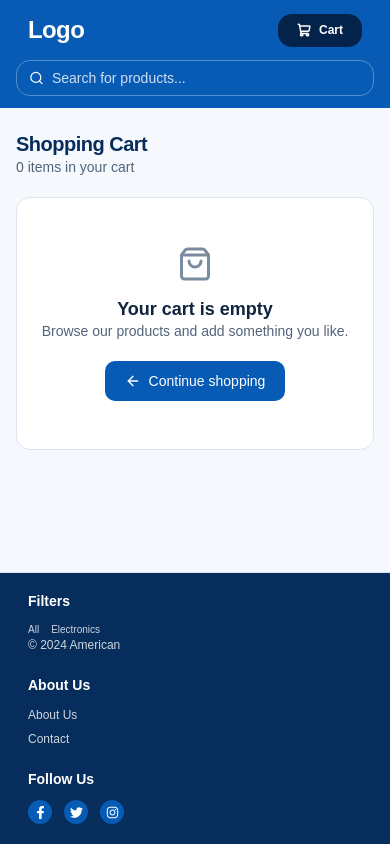
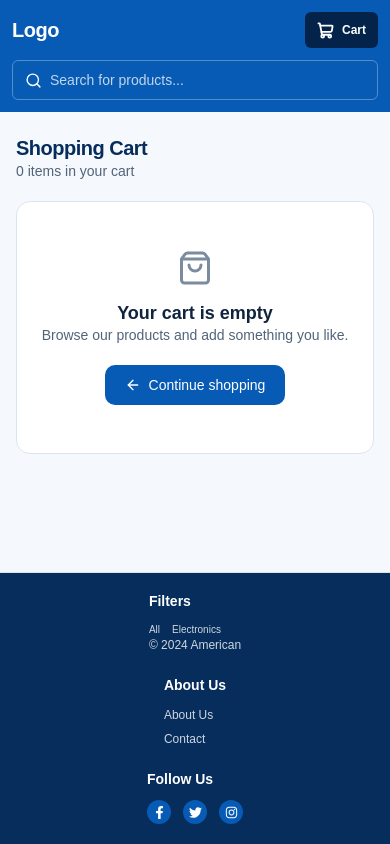
Before and after one commit to siwamsingh/WhatBytes-Assignment, a Next.js app: page /cart in a window 390 px wide. Built offline with nearby package versions, Linux system fonts and the light colour scheme.

Commit message:
fixed ui and updated packages

```diff
--- a/app/globals.css
+++ b/app/globals.css
@@ -155,14 +155,3 @@ h3,
 h4 {
   line-height: 1.25;
 }
-
-
-:focus-visible {
-  outline: 2px solid var(--ring);
-  outline-offset: 3px;
-}
-
-::selection {
-  background: var(--primary-light);
-  color: var(--navy);
-}
--- a/components/Footer.tsx
+++ b/components/Footer.tsx
@@ -12,7 +12,7 @@ export default function Footer() {
       <div className="mx-auto max-w-7xl px-7 py-5">
         <div className="grid grid-cols-1 gap-6 sm:grid-cols-3">
           {/* Filters */}
-          <div>
+          <div className="w-fit mx-auto">
             <h2 className="mb-3 text-sm font-semibold">
               Filters
             </h2>
@@ -36,7 +36,7 @@ export default function Footer() {
           </div>
 
           {/* About Us */}
-          <div>
+          <div className="w-fit mx-auto">
             <h2 className="mb-3 text-sm font-semibold">
               About Us
             </h2>
@@ -57,7 +57,7 @@ export default function Footer() {
           </div>
 
           {/* Follow Us */}
-          <div>
+          <div className="w-fit mx-auto">
             <h2 className="mb-3 text-sm font-semibold">
               Follow Us
             </h2>
--- a/components/Header.tsx
+++ b/components/Header.tsx
@@ -1,33 +1,44 @@
+
+"use client";
+
 import Link from "next/link";
 import { Search, ShoppingCart } from "lucide-react";
+import { useAppSelector } from "../store/hooks";
 
 export default function Header() {
+  const cartItems = useAppSelector((state) => state.cart.items);
+
+  const cartCount = cartItems.reduce(
+    (total, item) => total + item.quantity,
+    0
+  );
+
   return (
     <header className="sticky top-0 z-50 bg-primary">
-      <div className="mx-auto flex h-[60px] max-w-7xl items-center justify-between gap-4 px-7">
-        {/* Logo */}
+      {/* Main Header */}
+      <div className="mx-auto flex h-[60px] max-w-7xl items-center gap-3 px-3 sm:gap-5 sm:px-6 lg:px-8">
         {/* Logo */}
         <Link
           href="/"
-          className="shrink-0 text-2xl font-bold tracking-tight !text-white"
+          className="shrink-0 text-xl font-bold tracking-tight !text-white sm:text-2xl"
         >
           Logo
         </Link>
 
-        {/* Search Bar */}
+        {/* Desktop Search Bar */}
         <form
           action="/"
           method="GET"
           role="search"
-          className="mx-auto hidden w-full max-w-[235px] sm:block"
+          className="mx-auto hidden min-w-0 max-w-md flex-1 sm:block"
         >
           <label htmlFor="header-search" className="sr-only">
             Search for products
           </label>
 
-          <div className="flex h-[33px] items-center gap-2 rounded-lg border border-white/30 px-3 transition-colors focus-within:border-white">
+          <div className="flex h-10 w-full min-w-0 items-center gap-2 rounded-sm border border-white/30 px-3 transition-colors">
             <Search
-              size={14}
+              size={17}
               className="shrink-0 text-white"
               aria-hidden="true"
             />
@@ -37,7 +48,7 @@ export default function Header() {
               type="search"
               name="search"
               placeholder="Search for products..."
-              className="w-full min-w-0 bg-transparent text-[11px] text-white outline-none placeholder:text-white/90"
+              className="h-full w-full min-w-0 appearance-none border-0 bg-transparent text-sm text-white outline-none ring-0 placeholder:text-white/75 focus:border-0 focus:outline-none focus:ring-0 focus-visible:outline-none"
             />
           </div>
         </form>
@@ -45,10 +56,25 @@ export default function Header() {
         {/* Cart Button */}
         <Link
           href="/cart"
-          className="flex h-[33px] min-w-[84px] shrink-0 items-center justify-center gap-2 rounded-lg bg-navy-dark px-4 text-xs font-semibold !text-white transition-colors hover:bg-navy"
+          aria-label={`Cart, ${cartCount} items`}
+          className="relative ml-auto flex h-9 shrink-0 items-center justify-center gap-2 rounded-sm bg-navy-dark px-3 text-xs font-semibold !text-white transition-colors hover:bg-navy sm:ml-0 sm:px-4"
         >
-          <ShoppingCart size={14} strokeWidth={2.5} className="text-white" />
-          <span className="text-white">Cart</span>
+          <span className="relative inline-flex">
+            <ShoppingCart
+              size={17}
+              strokeWidth={2.5}
+              className="text-white"
+              aria-hidden="true"
+            />
+
+            {cartCount > 0 && (
+              <span className="absolute -right-[-22px] -top-3.5 flex h-[18px] min-w-[18px] items-center justify-center rounded-full border-2 border-primary bg-white px-1 text-[10px] font-bold leading-none text-primary shadow-sm">
+                {cartCount > 99 ? "99+" : cartCount}
+              </span>
+            )}
+          </span>
+
+          <span>Cart</span>
         </Link>
       </div>
 
@@ -57,21 +83,25 @@ export default function Header() {
         action="/"
         method="GET"
         role="search"
-        className="px-4 pb-3 sm:hidden"
+        className="px-3 pb-3 sm:hidden"
       >
         <label htmlFor="mobile-search" className="sr-only">
           Search for products
         </label>
 
-        <div className="flex h-9 items-center gap-2 rounded-lg border border-white/30 px-3 focus-within:border-white">
-          <Search size={16} className="text-white" aria-hidden="true" />
+        <div className="flex h-10 w-full min-w-0 items-center gap-2 rounded-sm border border-white/30 px-3">
+          <Search
+            size={17}
+            className="shrink-0 text-white"
+            aria-hidden="true"
+          />
 
           <input
             id="mobile-search"
             type="search"
             name="search"
             placeholder="Search for products..."
-            className="w-full bg-transparent text-sm text-white outline-none placeholder:text-white/80"
+            className="h-full w-full min-w-0 appearance-none border-0 bg-transparent text-sm text-white outline-none ring-0 placeholder:text-white/75 focus:border-0 focus:outline-none focus:ring-0 focus-visible:outline-none"
           />
         </div>
       </form>
--- a/package.json
+++ b/package.json
@@ -9,11 +9,13 @@
     "lint": "eslint"
   },
   "dependencies": {
+    "@reduxjs/toolkit": "^2.13.0",
     "lucide-react": "^1.53.0",
     "next": "16.4.0",
     "react": "19.3.0",
     "react-dom": "19.3.0",
-    "react-icons": "^5.7.0"
+    "react-icons": "^5.7.0",
+    "react-redux": "^9.3.0"
   },
   "devDependencies": {
     "@tailwindcss/turbopack": "^4",
```
Also changed, not shown: 1 other file (tests, documents, lock files or other folders).
